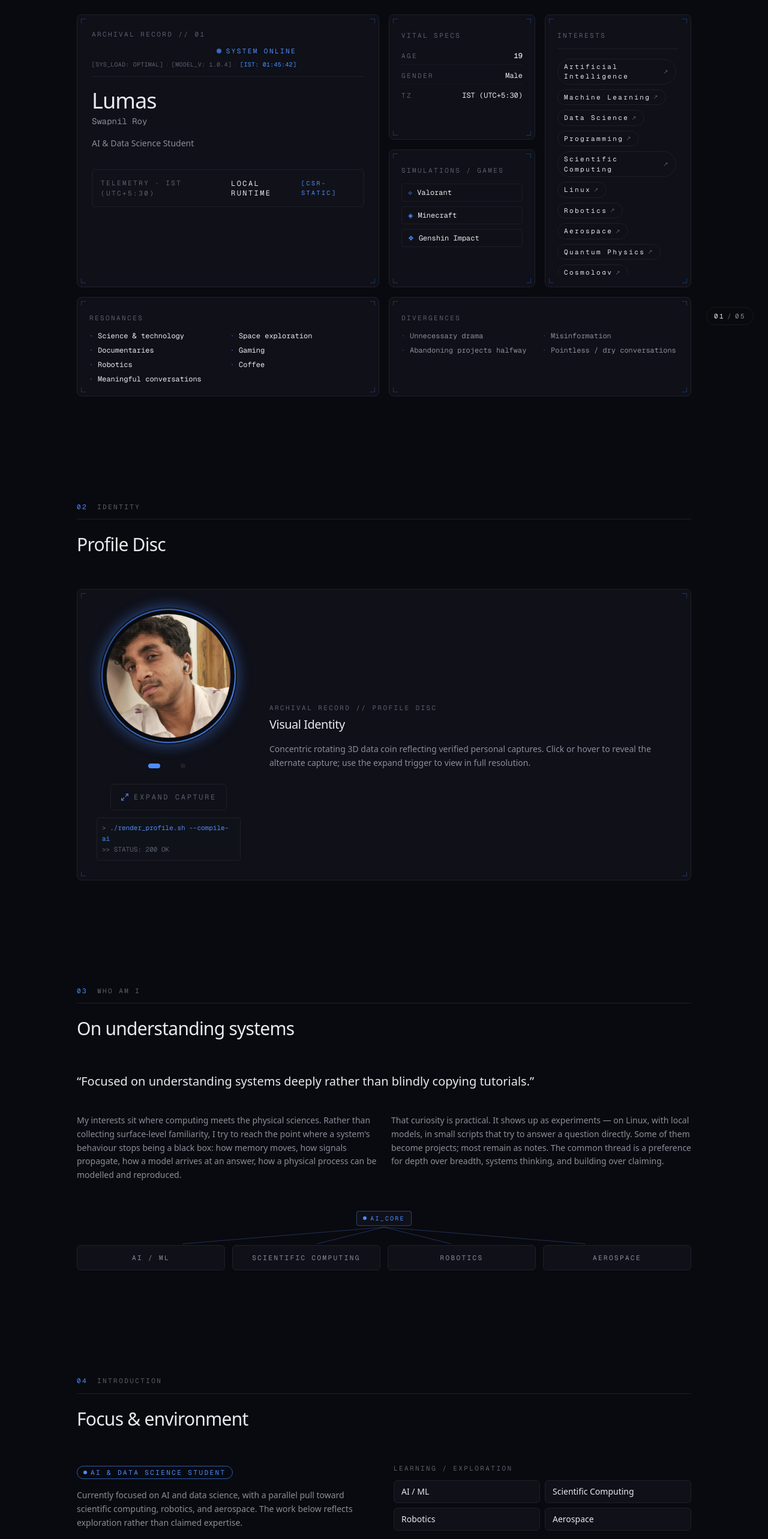
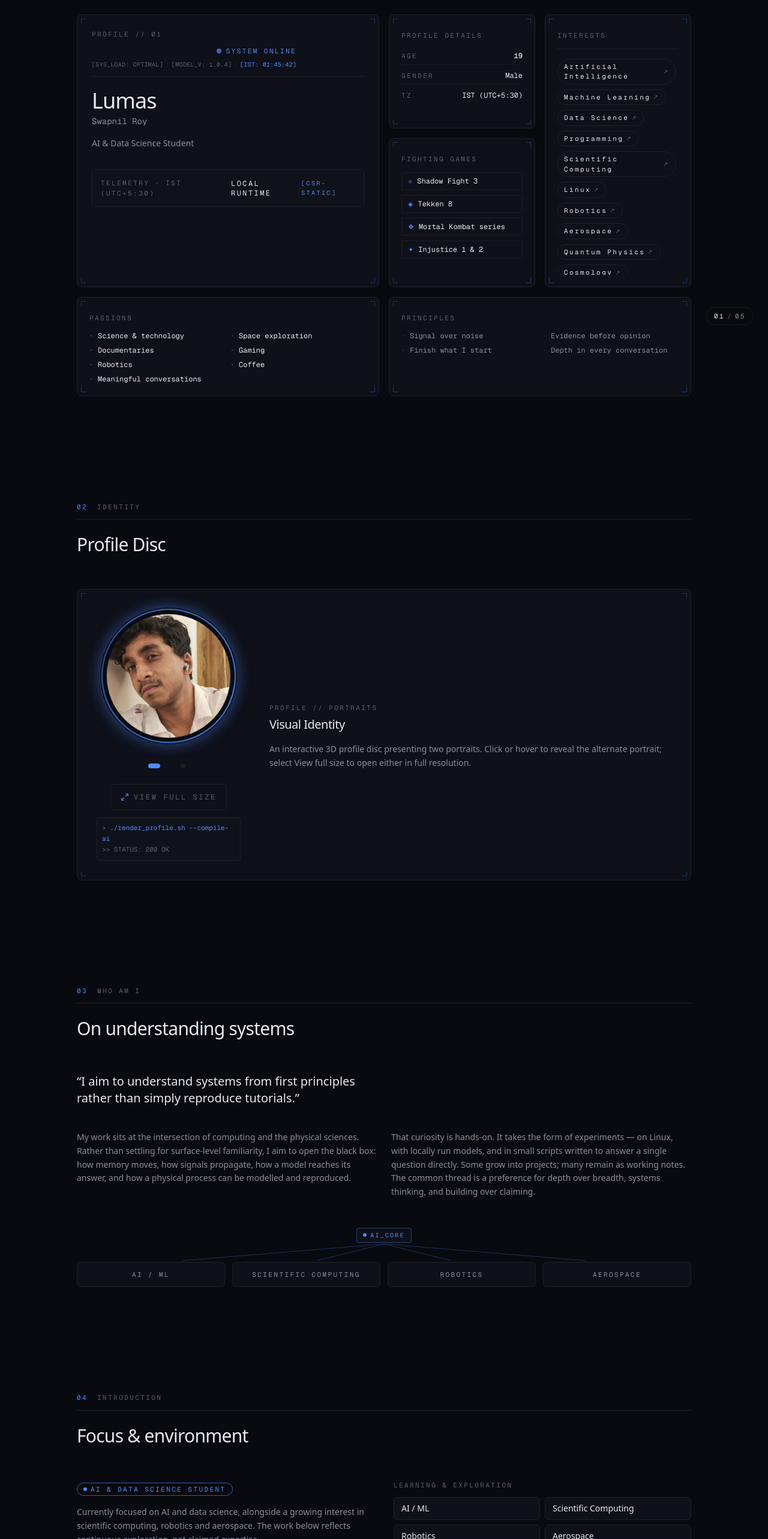
Before and after one commit to swapnil-890/Lumas_Portfolio_v5, a React (Vite) app: page / in a window 1280 px wide. Shown: the part 234-2800 px from the top of the page at 60% size. Built offline with nearby package versions, Linux system fonts and the light colour scheme.

Commit message:
content: professional copy refresh, fighting-games interests, project concepts, college email

```diff
--- a/index.html
+++ b/index.html
@@ -9,12 +9,12 @@
     <title>LUMAS — Digital Identity</title>
     <meta
       name="description"
-      content="A personal digital archive exploring AI, computing, science, systems and experimental projects."
+      content="A personal portfolio exploring AI, computing, science, systems and experimental projects."
     />
     <meta property="og:title" content="LUMAS — Digital Identity" />
     <meta
       property="og:description"
-      content="A personal digital archive exploring AI, computing, science, systems and experimental projects."
+      content="A personal portfolio exploring AI, computing, science, systems and experimental projects."
     />
     <meta property="og:type" content="website" />
   </head>
--- a/src/App.tsx
+++ b/src/App.tsx
@@ -135,7 +135,7 @@ export default function App() {
 
       <footer className="border-t border-border px-4 py-8 sm:px-6 lg:px-10">
         <div className="mx-auto flex max-w-6xl flex-col items-start justify-between gap-4 font-mono text-[11px] uppercase tracking-widest2 text-subtle sm:flex-row sm:items-center">
-          <span>LUMAS™ · Personal digital archive</span>
+          <span>LUMAS™ · Personal portfolio</span>
           <div className="flex flex-wrap gap-x-4 gap-y-1">
             {socials
               .filter((s) => s.isPublic && s.isPrimary && s.url)
--- a/src/data/personal.ts
+++ b/src/data/personal.ts
@@ -70,7 +70,7 @@ export const personal: PersonalData = {
   gender: 'Male',
   timezone: 'IST (UTC+5:30)',
   role: 'AI & Data Science Student',
-  mindset: 'Focused on understanding systems deeply rather than blindly copying tutorials.',
+  mindset: 'I aim to understand systems from first principles rather than simply reproduce tutorials.',
   profileImages: [
     { src: '/images/pfp/main-01.jpg', alt: 'Lumas — profile image 1' },
     { src: '/images/pfp/main-02.jpg', alt: 'Lumas — profile image 2' },
@@ -90,6 +90,14 @@ export const personal: PersonalData = {
         label: 'Alternative Gmail',
         value: 'swapnilroy344@gmail.com',
         actionHref: 'mailto:swapnilroy344@gmail.com',
+        type: 'email',
+        isPrimary: false,
+      },
+      {
+        id: 'email-college',
+        label: 'College Email',
+        value: 'cseai2026015@rcciit.edu.in',
+        actionHref: 'mailto:cseai2026015@rcciit.edu.in',
         type: 'email',
         isPrimary: false,
       },
@@ -182,12 +190,17 @@ export const personal: PersonalData = {
     'Coffee',
     'Meaningful conversations',
   ],
-  games: ['Valorant', 'Minecraft', 'Genshin Impact'],
+  games: [
+    'Shadow Fight 3',
+    'Tekken 8',
+    'Mortal Kombat series',
+    'Injustice 1 & 2',
+  ],
   dislikes: [
-    'Unnecessary drama',
-    'Misinformation',
-    'Abandoning projects halfway',
-    'Pointless / dry conversations',
+    'Signal over noise',
+    'Evidence before opinion',
+    'Finish what I start',
+    'Depth in every conversation',
   ],
   focusAreas: ['AI / ML', 'Scientific Computing', 'Robotics', 'Aerospace'],
   programming: ['C', 'C++', 'Python', 'SQL'],
--- a/src/sections/SectionInfo.tsx
+++ b/src/sections/SectionInfo.tsx
@@ -79,7 +79,7 @@ export default function SectionInfo() {
           <div className="space-y-3">
             <div className="flex flex-wrap items-center justify-between gap-3 border-b border-border pb-3">
               <span className="font-mono text-[11px] uppercase tracking-widest2 text-subtle">
-                Archival Record // 01
+                Profile // 01
               </span>
               <TelemetryStrip />
             </div>
@@ -110,7 +110,7 @@ export default function SectionInfo() {
         {/* T2: Key-Value Specs (1x1) */}
         <Panel brackets spotlight className="p-5 md:col-span-1 md:row-span-1">
           <span className="font-mono text-[11px] uppercase tracking-widest2 text-subtle">
-            Vital Specs
+            Profile Details
           </span>
           <dl className="mt-4 space-y-2.5 font-mono text-xs">
             <div className="flex items-baseline justify-between border-b border-border/60 pb-1.5">
@@ -157,11 +157,11 @@ export default function SectionInfo() {
         {/* T4: Games (1x1) */}
         <Panel brackets spotlight className="p-5 md:col-span-1 md:row-span-1">
           <span className="font-mono text-[11px] uppercase tracking-widest2 text-subtle">
-            Simulations / Games
+            Fighting Games
           </span>
           <div className="mt-3 space-y-2">
             {personal.games.map((game, idx) => {
-              const glyphs = ['⟡', '◈', '❖']
+              const glyphs = ['⟡', '◈', '❖', '✦'] as const
               return (
                 <div
                   key={game}
@@ -180,7 +180,7 @@ export default function SectionInfo() {
         {/* T5: Likes (2x1) */}
         <Panel brackets spotlight className="p-5 md:col-span-2 md:row-span-1">
           <span className="font-mono text-[11px] uppercase tracking-widest2 text-subtle">
-            Resonances
+            Passions
           </span>
           <ul className="mt-3 grid grid-cols-1 sm:grid-cols-2 gap-2 font-mono text-xs text-fg">
             {personal.likes.map((like) => (
@@ -195,7 +195,7 @@ export default function SectionInfo() {
         {/* T6: Dislikes (2x1, muted) */}
         <Panel brackets spotlight className="p-5 md:col-span-2 md:row-span-1">
           <span className="font-mono text-[11px] uppercase tracking-widest2 text-subtle">
-            Divergences
+            Principles
           </span>
           <ul className="mt-3 grid grid-cols-1 sm:grid-cols-2 gap-2 font-mono text-xs text-muted">
             {personal.dislikes.map((dislike) => (
--- a/src/sections/SectionIntroduction.tsx
+++ b/src/sections/SectionIntroduction.tsx
@@ -25,15 +25,13 @@ export default function SectionIntroduction() {
         <div className="space-y-4">
           <StatusBadge label={personal.role} tone="accent" />
           <p className="text-sm leading-relaxed text-muted text-pretty">
-            Currently focused on AI and data science, with a parallel pull
-            toward scientific computing, robotics, and aerospace. The work below
-            reflects exploration rather than claimed expertise.
+            Currently focused on AI and data science, alongside a growing interest in scientific computing, robotics and aerospace. The work below reflects continuous exploration, not claimed expertise.
           </p>
         </div>
 
         <div>
           <p className="mb-3 font-mono text-[11px] uppercase tracking-widest2 text-subtle">
-            Learning / exploration
+            Learning & exploration
           </p>
           <ul className="grid grid-cols-2 gap-2">
             {personal.focusAreas.map((area) => (
@@ -84,7 +82,7 @@ export default function SectionIntroduction() {
           ))}
         </ul>
         <p className="mt-4 font-mono text-[11px] uppercase tracking-widest2 text-subtle">
-          Exploration — not achievement claims.
+          Areas of exploration — not claims of achievement.
         </p>
       </div>
     </SectionShell>
--- a/src/sections/SectionPFP.tsx
+++ b/src/sections/SectionPFP.tsx
@@ -152,7 +152,7 @@ export default function SectionPFP() {
                     clearHoverTimer()
                     setFlipped(false)
                   }}
-                  aria-label="Show front capture"
+                  aria-label="Show front portrait"
                   aria-pressed={!flipped}
                   className="flex h-11 w-11 items-center justify-center rounded-full focus-visible:outline-none focus-visible:ring-2 focus-visible:ring-accent"
                 >
@@ -168,7 +168,7 @@ export default function SectionPFP() {
                     clearHoverTimer()
                     setFlipped(true)
                   }}
-                  aria-label="Show back capture"
+                  aria-label="Show back portrait"
                   aria-pressed={flipped}
                   className="flex h-11 w-11 items-center justify-center rounded-full focus-visible:outline-none focus-visible:ring-2 focus-visible:ring-accent"
                 >
@@ -204,7 +204,7 @@ export default function SectionPFP() {
                   <line x1="21" y1="3" x2="14" y2="10" />
                   <line x1="3" y1="21" x2="10" y2="14" />
                 </svg>
-                <span>Expand Capture</span>
+                <span>View full size</span>
               </button>
             ) : null}
 
@@ -224,18 +224,18 @@ export default function SectionPFP() {
             </div>
           </div>
 
-          {/* Contextual Archival Narrative */}
+          {/* Contextual Profile Narrative */}
           <div className="space-y-4">
             <div className="space-y-1">
               <span className="font-mono text-[11px] uppercase tracking-widest2 text-subtle">
-                Archival Record // Profile Disc
+                Profile // Portraits
               </span>
               <h3 className="text-xl font-medium tracking-tight text-fg">
                 Visual Identity
               </h3>
             </div>
             <p className="text-sm leading-relaxed text-muted text-pretty">
-              Concentric rotating 3D data coin reflecting verified personal captures. Click or hover to reveal the alternate capture; use the expand trigger to view in full resolution.
+              An interactive 3D profile disc presenting two portraits. Click or hover to reveal the alternate portrait; select View full size to open either in full resolution.
             </p>
           </div>
         </div>
--- a/src/sections/SectionWhoAmI.tsx
+++ b/src/sections/SectionWhoAmI.tsx
@@ -24,18 +24,10 @@ export default function SectionWhoAmI() {
 
       <div className="grid gap-6 sm:grid-cols-2">
         <p className="text-sm leading-relaxed text-muted text-pretty">
-          My interests sit where computing meets the physical sciences. Rather
-          than collecting surface-level familiarity, I try to reach the point
-          where a system&apos;s behaviour stops being a black box: how memory moves,
-          how signals propagate, how a model arrives at an answer, how a
-          physical process can be modelled and reproduced.
+          My work sits at the intersection of computing and the physical sciences. Rather than settling for surface-level familiarity, I aim to open the black box: how memory moves, how signals propagate, how a model reaches its answer, and how a physical process can be modelled and reproduced.
         </p>
         <p className="text-sm leading-relaxed text-muted text-pretty">
-          That curiosity is practical. It shows up as experiments — on Linux,
-          with local models, in small scripts that try to answer a question
-          directly. Some of them become projects; most remain as notes. The
-          common thread is a preference for depth over breadth, systems thinking,
-          and building over claiming.
+          That curiosity is hands-on. It takes the form of experiments — on Linux, with locally run models, and in small scripts written to answer a single question directly. Some grow into projects; many remain as working notes. The common thread is a preference for depth over breadth, systems thinking, and building over claiming.
         </p>
       </div>
 
```
Also changed, not shown: src/data/ideas.ts (+4 -4 lines), src/sections/SectionDigitalWorld.tsx (+9 -9 lines), 1 other file (tests, documents, lock files or other folders).
